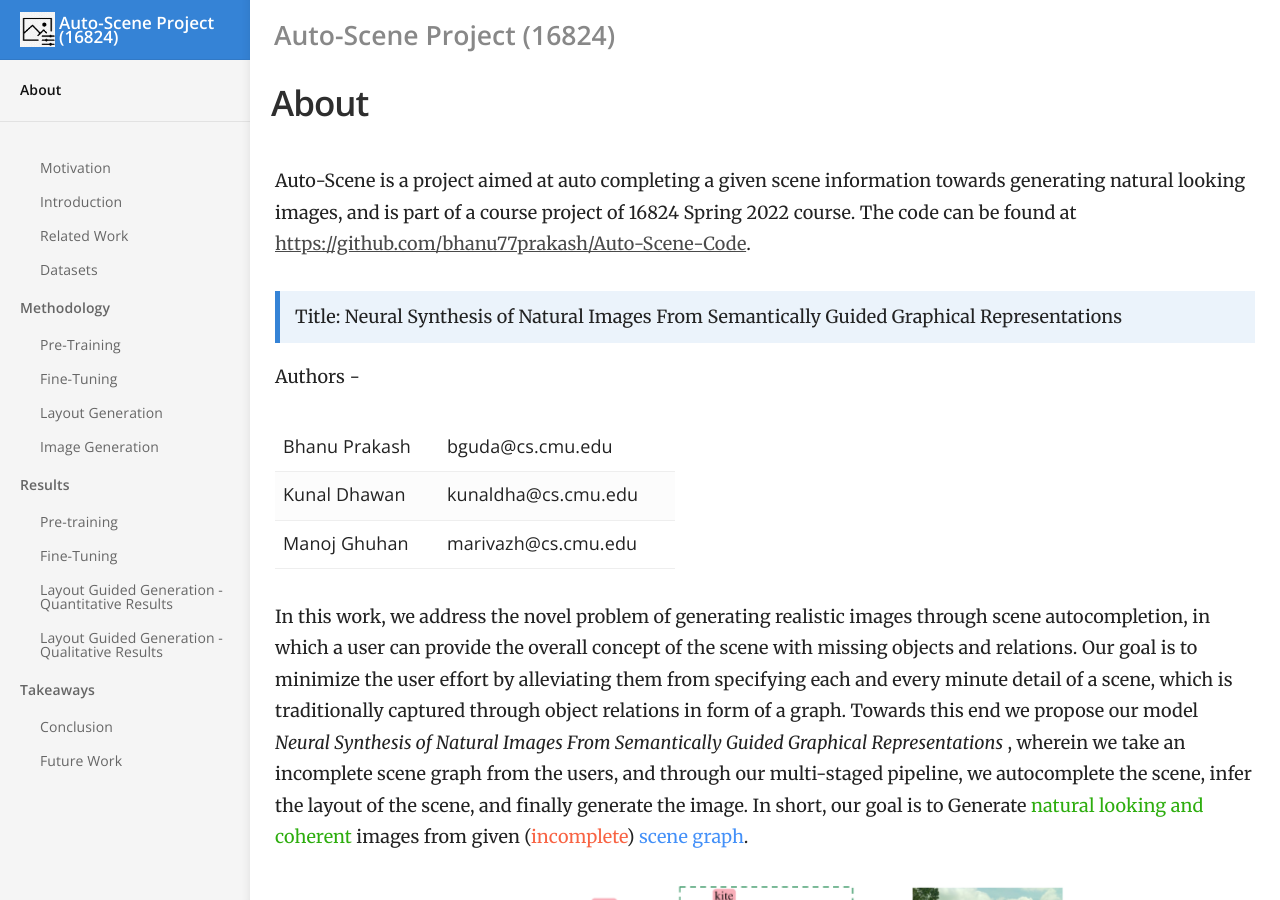
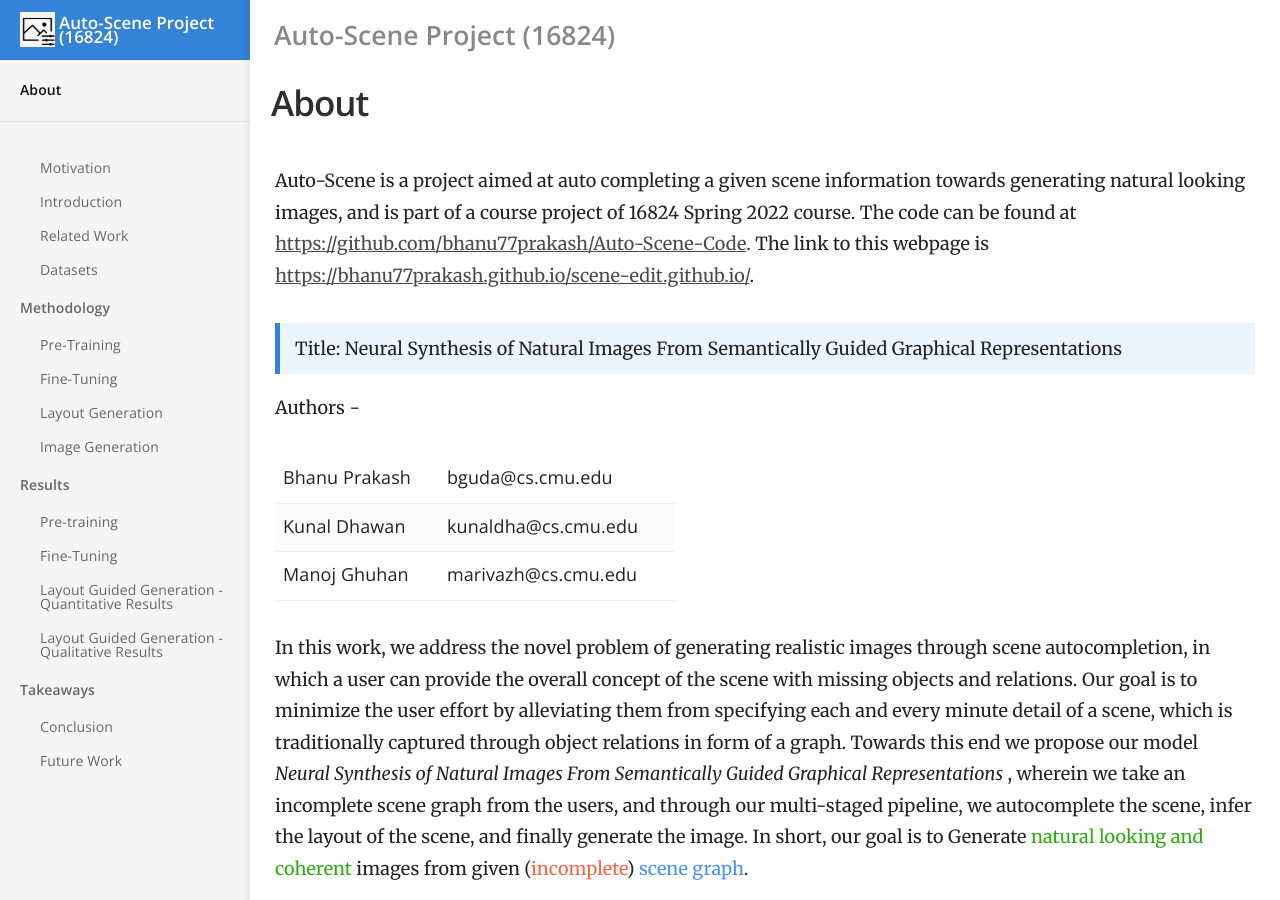
Before and after one commit to bhanu77prakash/scene-edit.github.io, a Jekyll site: the page built from index.md, in a window 1280 px wide and 900 px high. Built offline with Jekyll 4.4.1, drawn with Linux system fonts in a browser that asks for light colours.

```diff
--- a/index.md
+++ b/index.md
@@ -1,7 +1,7 @@
 ---
 title: About
 ---
-Auto-Scene is a project aimed at auto completing a given scene information towards generating natural looking images, and is part of a course project of 16824 Spring 2022 course. The code can be found at [https://github.com/bhanu77prakash/Auto-Scene-Code](https://github.com/bhanu77prakash/Auto-Scene-Code).
+Auto-Scene is a project aimed at auto completing a given scene information towards generating natural looking images, and is part of a course project of 16824 Spring 2022 course. The code can be found at [https://github.com/bhanu77prakash/Auto-Scene-Code](https://github.com/bhanu77prakash/Auto-Scene-Code). The link to this webpage is [https://bhanu77prakash.github.io/scene-edit.github.io/](https://bhanu77prakash.github.io/scene-edit.github.io/).
 
 > Title: Neural Synthesis of Natural Images From Semantically Guided Graphical Representations
 
```
